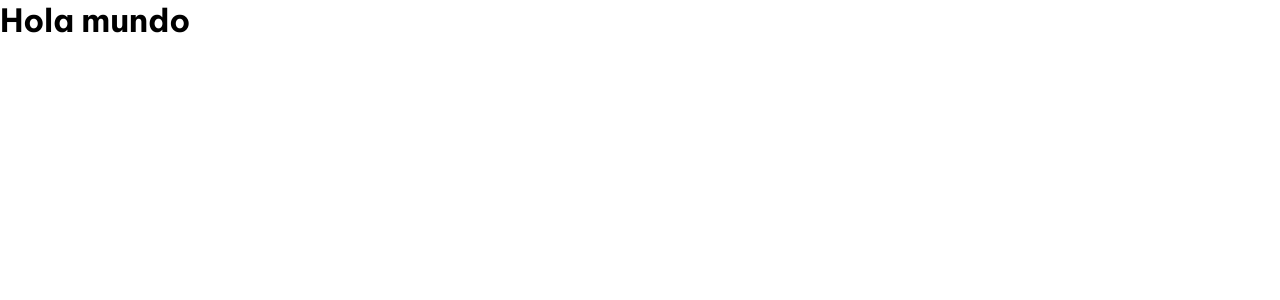
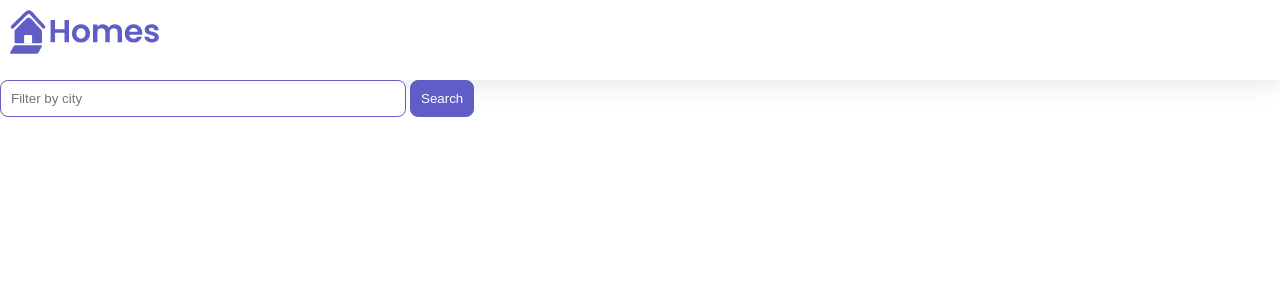
Before and after one commit to Krlostks/Angular_app, an Angular app: page / in a window 1280 px wide. Shown: the top 300 px of the page. Built offline with nearby package versions, Linux system fonts and the light colour scheme.

Commit message:
02Create Home component

```diff
--- a/src/app/app.component.css
+++ b/src/app/app.component.css
@@ -10,3 +10,40 @@
 .content {
   padding: var(--content-padding);
 }
+.results{
+  display: grid;
+  column-gap: 14px;
+  row-gap: 14px;
+  grid-template-columns: repeat(auto-fill, minmax(400px, 400px));
+  margin-top: 50px;
+  justify-content: space-around;
+}
+input[type="text"] {
+  border: solid 1px var(--primary-color);
+  padding: 10px;
+  border-radius: 8px;
+  margin-right: 4px;
+  display: inline-block;
+  width: 30%;
+}
+
+button {
+  padding: 10px;
+  border: solid 1px var(--primary-color);
+  background: var(--primary-color);
+  color: white;
+  border-radius: 8px;
+}
+@media (min-width: 500px) and (max-width: 768px) {
+  .results {
+      grid-template-columns: repeat(2, 1fr);
+  }
+  input[type="text"] {
+      width: 70%;
+  }
+}
+@media (max-width: 499px) {
+  .results {
+      grid-template-columns: 1fr;
+  }
+}
--- a/src/app/app.component.ts
+++ b/src/app/app.component.ts
@@ -1,14 +1,25 @@
 import {Component} from '@angular/core';
+import { HomeComponent } from "./home/home.component";
 
 @Component({
   selector: 'app-root',
   standalone: true,
-  imports: [],
+  imports: [HomeComponent],
   template: `
-    <h1>Hola mundo</h1>
+  <main>
+    <header class="brand-name">
+      <img class="brand-logo" src="/assets/logo.svg" alt="logo" aria-hidden="true">
+    </header>
+    <section>
+      <form>
+        <input type="text" placeholder="Filter by city" />
+        <button class="primary" type="button">Search</button>
+      </form>
+    </section>
+  </main>
   `,
   styleUrls: ['./app.component.css'],
 })
 export class AppComponent {
-  title = 'Hola Mundo'
+  title = 'Homes'
 }
--- /dev/null
+++ b/src/app/home/home.component.ts
@@ -0,0 +1,18 @@
+import { Component } from '@angular/core';
+import { CommonModule } from '@angular/common';
+
+@Component({
+  selector: 'app-home',
+  standalone: true,
+  imports: [CommonModule],
+  template: `
+    <p>
+      home works!
+    </p>
+  `,
+  styles: [
+  ]
+})
+export class HomeComponent {
+
+}
```
